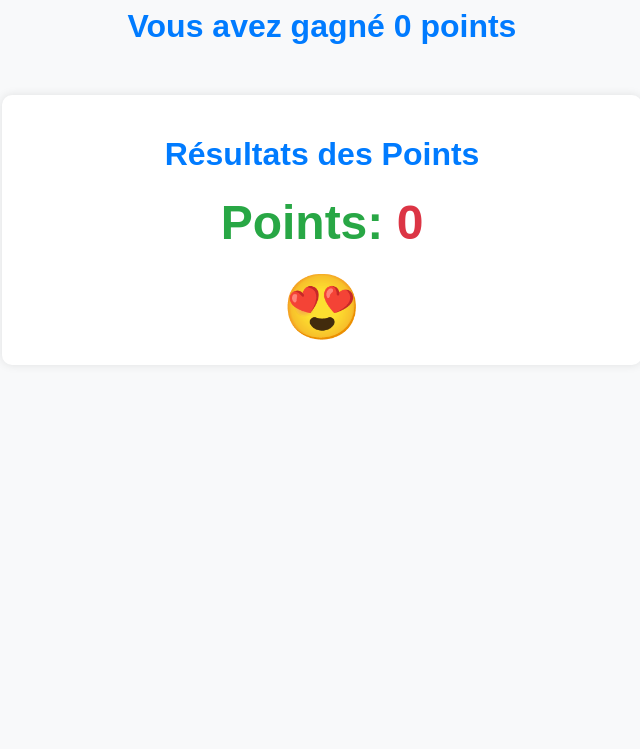
After one commit to Abdwuu/Quiz_php, a PHP site: page /Resultat.php in a window 1280 px wide. The commit adds this page. Shown: the top 749 px of the page, without its empty margins (318-958 px from the left). Run offline with PHP 8.4, Linux system fonts and the light colour scheme.

Commit message:
affichage des points resultat

```diff
--- a/app/Acceuil.php
+++ b/app/Acceuil.php
@@ -28,6 +28,7 @@
     <h1>Choisissez un Quizz</h1>
 
     <form action="question.php" method="post">
+        <input type="text" name="nom" id="nom" placeholder="Veuillez entrer votre nom" required>
         <label for="quiz">Sélectionnez un quizz :</label>
         <select id="quiz" name="quiz">
             <option value="quiz1">Choisissez une propositions</option>
--- a/app/BD/php/Reponse.php
+++ b/app/BD/php/Reponse.php
@@ -35,7 +35,7 @@ class Reponse implements IRender{
     }
 
     public function render(): string{
-        return "<label><input type='radio' name='$this->idQuestion' value='$this->valide'>$this->TexteReponse</label>";
+        return "<label><input type='radio' name='$this->idQuestion' value='$this->valide' required>$this->TexteReponse</label>";
     }
 
 }
--- /dev/null
+++ b/app/CSS/page_reponse.css
@@ -0,0 +1,30 @@
+body {
+    font-family: Arial, sans-serif;
+    text-align: center;
+    background-color: #f8f9fa;
+}
+
+.container {
+    max-width: 600px;
+    margin: 50px auto;
+    padding: 20px;
+    background-color: #ffffff;
+    border-radius: 10px;
+    box-shadow: 0 0 10px rgba(0, 0, 0, 0.1);
+}
+
+h1 {
+    color: #007BFF;
+}
+
+.points {
+    font-size: 3em;
+    font-weight: bold;
+    color: #28a745; /* Couleur verte pour une note élevée */
+    margin-bottom: 20px;
+}
+
+.emoji {
+    font-size: 4em;
+    margin-top: 20px;
+}
--- /dev/null
+++ b/app/Resultat.php
@@ -0,0 +1,59 @@
+<?php
+
+$points_gagner = 0;
+$nbre_question = 0;
+
+foreach ($_POST as $key => $value) {
+    $nbre_question++;
+    $points_gagner += intval($value);
+}
+
+echo "<h1>Vous avez gagné $points_gagner points</h1>";
+?>
+
+
+<!DOCTYPE html>
+<html lang="en">
+<head>
+    <meta charset="UTF-8">
+    <meta name="viewport" content="width=device-width, initial-scale=1.0">
+    <link  rel="stylesheet" href="/CSS/page_reponse.css">
+    <title>Résultats des Points</title>
+</head>
+<body>
+<div class="container">
+    <h1>Résultats des Points</h1>
+
+    <?php
+    // Supposez que vous avez la variable $points définie dans votre code PHP
+
+    // Fonction pour obtenir l'emoji en fonction des points
+    function getEmoji($points, $nbre_question) {
+
+        $les_emojie = array("😭", "😕", "😐", "🙂", "😀", "😍");
+
+        if ($points == $nbre_question) {
+            return $les_emojie[5];
+        } else if ($points >= $nbre_question / 2) {
+            return $les_emojie[4];
+        } else if ($points >= $nbre_question / 4) {
+            return $les_emojie[3];
+        } else if ($points >= $nbre_question / 8) {
+            return $les_emojie[2];
+        } else if ($points >= $nbre_question / 16) {
+            return $les_emojie[1];
+        } else {
+            return $les_emojie[0];
+        }
+
+    }
+
+    // Affichage des points et de l'emoji
+    echo "<div class='points'>Points: <span style='color: #dc3545;'>$points_gagner</span></div>";
+    echo "<div class='emoji'>" . getEmoji($points_gagner,$nbre_question) . "</div>";
+    ?>
+
+</div>
+
+</body>
+</html>
--- a/app/question.php
+++ b/app/question.php
@@ -23,7 +23,7 @@
 <div class="container">
     <h1>Quizz : <?php echo $lequiz->getTitre() ?></h1>
 
-    <form action="process_quiz.php" method="get">
+    <form action="Resultat.php" method="POST">
 
 
 
```
Also changed, not shown: app/CSS/accueil.css (+8 -3 lines), app/CSS/question.css (deleted, +0 -62 lines).
